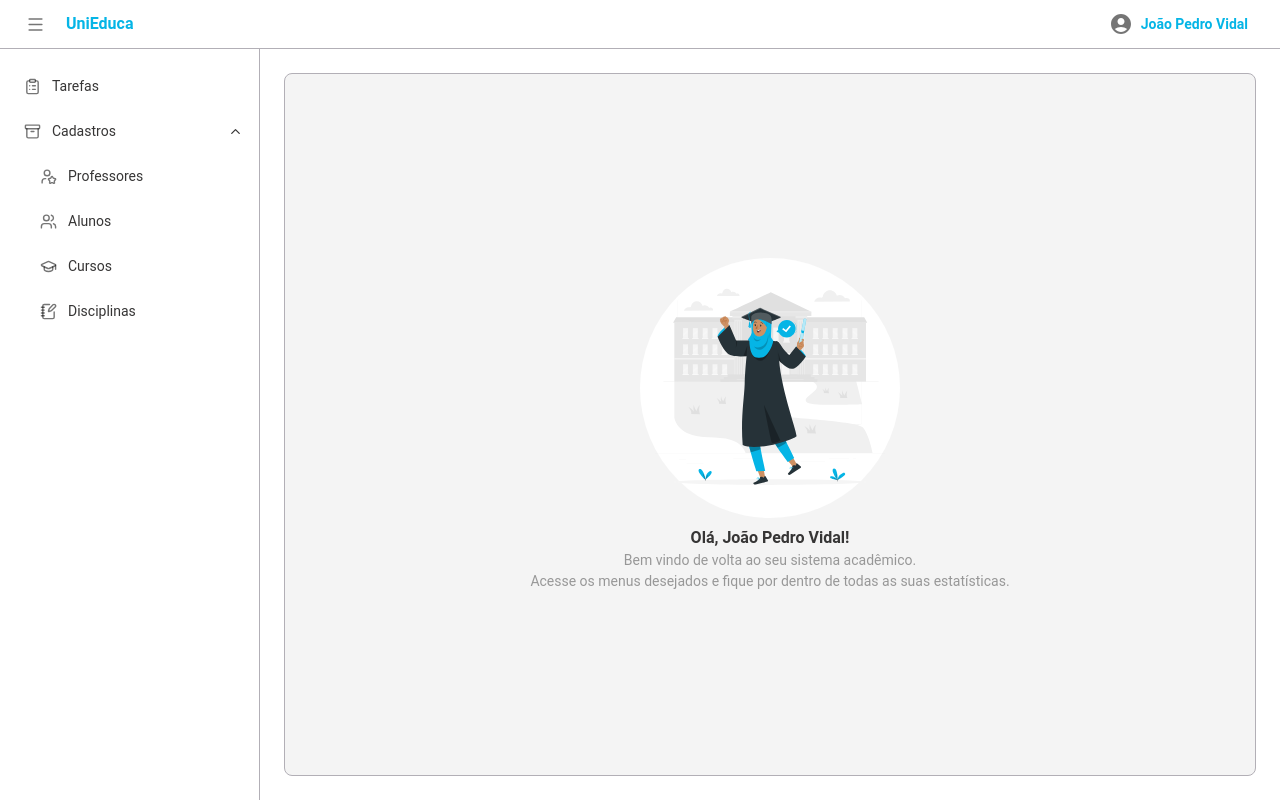
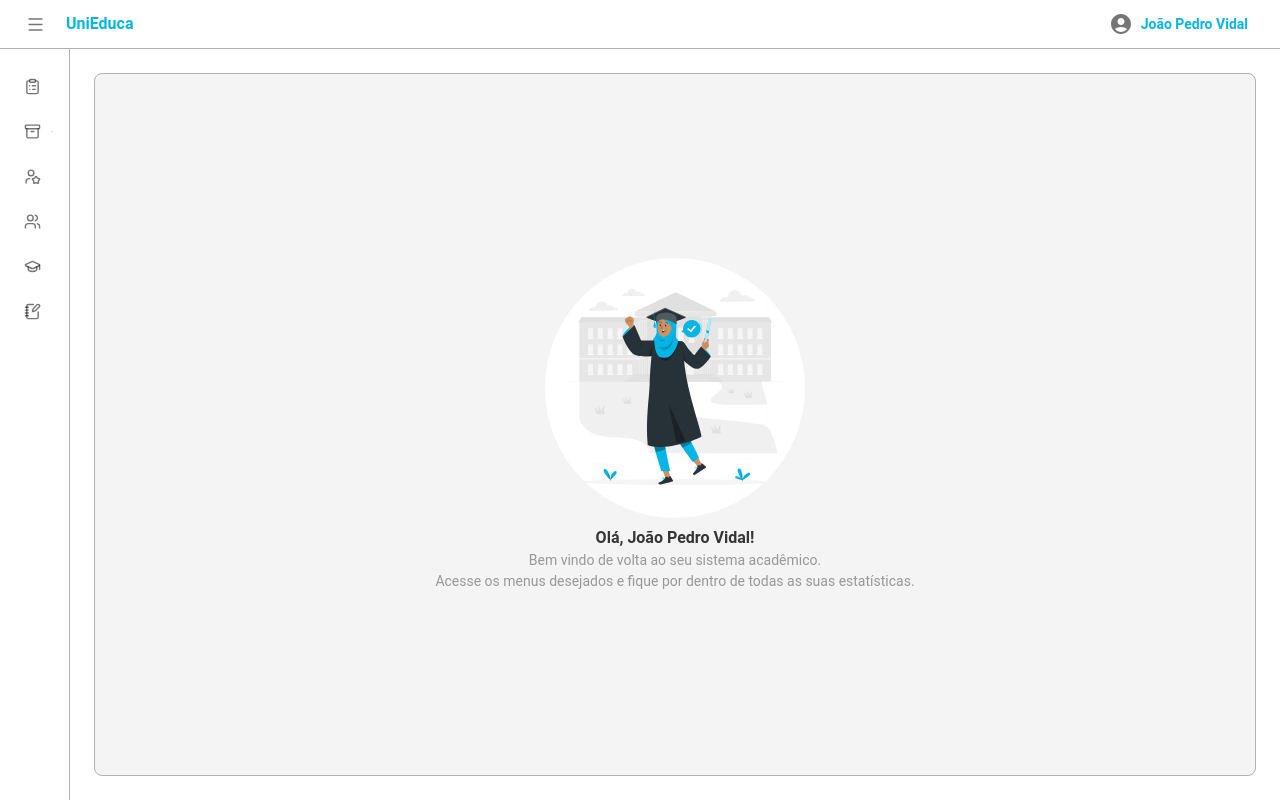
Before and after one commit to Projeto-Integrador-V-Unifagoc/projeto-integrador-v, a React (Vite) app in the folder frontend/: page / in a window 1280 px wide. Built offline with nearby package versions, Linux system fonts and the light colour scheme.

Commit message:
feat: adiciona movimento à Sidebar

```diff
--- a/frontend/src/Layout/Header/Header.tsx
+++ b/frontend/src/Layout/Header/Header.tsx
@@ -13,8 +13,11 @@ import {
 
 import { Menu } from "lucide-react";
 
+interface HeaderProps {
+    clicarMenu: () => void
+}
 
-export default function Header() {
+export default function Header({ clicarMenu }: HeaderProps) {
     const navegar = useNavigate()
 
     function navegarParaHome(){
@@ -40,6 +43,7 @@ export default function Header() {
                         edge='start'
                         aria-label="menu"
                         sx={{ mr: 2 }}
+                        onClick={clicarMenu}
                     >
                         <Menu size={19} />
                     </IconButton>
--- a/frontend/src/Layout/MainLayout/MainLayout.tsx
+++ b/frontend/src/Layout/MainLayout/MainLayout.tsx
@@ -4,17 +4,25 @@ import { Box, CssBaseline } from "@mui/material";
 
 import Sidebar from "../Sidebar/Sidebar";
 import Header from "../Header/Header";
+import { useState } from "react";
 
-const sidebarWidth = 260;
-const headerHeight = 49;
 
 export default function MainLayout() {
+  const [abirSidebar, setAbrirSidebar] = useState(false)
+
+  const sidebarWidth = abirSidebar ? 260 : 70;
+  const headerHeight = 49;
+
+
+  const clicarSidebar = () => {
+    setAbrirSidebar(!abirSidebar)
+    }
   return (
     <Box sx={{ display: "flex" }}>
       <CssBaseline />
 
-      <Header />
-      <Sidebar />
+      <Header clicarMenu={clicarSidebar}/>
+      <Sidebar abrirSidebar={abirSidebar}/>
 
       <Box
         component="main"
@@ -22,7 +30,9 @@ export default function MainLayout() {
           height: `calc(100vh - ${headerHeight}px)`,
           width: `calc(100vw - ${sidebarWidth}px)`,
           mt: `${headerHeight}px`,
+          ml: `${sidebarWidth}px`,
           p: 3,
+          transition: "all 0.3s ease",
         }}
       >
         <Outlet />
--- a/frontend/src/Layout/Sidebar/Sidebar.tsx
+++ b/frontend/src/Layout/Sidebar/Sidebar.tsx
@@ -21,8 +21,12 @@ import {
 
 import { theme } from "../../theme";
 
+interface SidebarProps {
+    abrirSidebar: boolean
+}
 
-export default function Sidebar() {
+
+export default function Sidebar({ abrirSidebar }: SidebarProps) {
     const [abrirMenu, setAbrirMenu] = useState(true)
 
     const clicarMenu = () => {
@@ -34,8 +38,10 @@ export default function Sidebar() {
             <Box
                 sx={(theme) => ({
                     borderRight: `1px solid ${theme.palette.grey[200]}`,
-                    width: '260px',
+                    width: abrirSidebar ? '260px' : '70px',
                     height: '100vh',
+                    transition: 'all 0.3s ease',
+                    overflow: 'hidden',
                 })}
                 paddingTop={7}
                 paddingLeft={1}
@@ -43,16 +49,27 @@ export default function Sidebar() {
             >
                 <List component='nav'>
 
-                    <ListItemButton href="/tarefas/lista">
+                    <ListItemButton
+                        href="/tarefas/lista"
+                        sx={{
+                            justifyContent: abrirSidebar ? 'initial' : 'center'
+                        }}
+                    >
                         <ListItemIcon
                             sx={{
-                                minWidth: 28
+                                minWidth: 0,
+                                mr: abrirSidebar ? 2 : 'auto',
+                                justifyContent: 'center'
                             }}
                         >
                             <ClipboardList size={17} />
                         </ListItemIcon>
                         <ListItemText
                             primary='Tarefas'
+                            sx={{
+                                opacity: abrirSidebar ? 1 : 0,
+                                transition: 'opacity 0.2s',
+                            }}
                             primaryTypographyProps={{
                                 fontSize: 14
                             }}
@@ -64,6 +81,7 @@ export default function Sidebar() {
                         onClick={clicarMenu}
                         sx={(theme) => ({
                             borderRadius: '3px',
+                            justifyContent: abrirSidebar ? 'initial' : 'center',
                             "&:focus": {
                                 border: `1px solid ${theme.palette.primary.main}`,
                                 backgroundColor: theme.palette.primary.light
@@ -72,7 +90,9 @@ export default function Sidebar() {
                     >
                         <ListItemIcon
                             sx={{
-                                minWidth: 28
+                                minWidth: 0,
+                                mr: abrirSidebar ? 2 : 'auto',
+                                justifyContent: 'center'
                             }}
                         >
                             <Archive size={17} />
@@ -80,6 +100,10 @@ export default function Sidebar() {
 
                         <ListItemText
                             primary='Cadastros'
+                            sx={{
+                                opacity: abrirSidebar ? 1 : 0,
+                                transition: 'opacity 0.2s',
+                            }}
                             primaryTypographyProps={{
                                 fontSize: 14
                             }}
@@ -91,65 +115,112 @@ export default function Sidebar() {
                     <Collapse in={abrirMenu} timeout='auto' unmountOnExit >
                         <List component='div' disablePadding >
 
-                            <ListItemButton sx={{ pl: 4 }} href="/professores/lista">
+                            <ListItemButton
+                                sx={{
+                                    pl: abrirSidebar ? 4 : 2,
+                                    justifyContent: abrirSidebar ? 'initial' : 'center',
+                                }}
+                                href="/professores/lista"
+                            >
                                 <ListItemIcon
                                     sx={{
-                                        minWidth: 28
+                                        minWidth: 0,
+                                        mr: abrirSidebar ? 2 : 'auto',
+                                        justifyContent: 'center'
                                     }}
                                 >
                                     <UserStar size={17} />
                                 </ListItemIcon>
                                 <ListItemText
                                     primary='Professores'
+                                    sx={{
+                                        opacity: abrirSidebar ? 1 : 0,
+                                        transition: 'opacity 0.2s',
+                                    }}
                                     primaryTypographyProps={{
                                         fontSize: 14,
                                     }}
                                 />
                             </ListItemButton>
 
-                            <ListItemButton href="/alunos/lista"
-                                sx={{ pl: 4 }} >
+                            <ListItemButton
+                                href="/alunos/lista"
+                                sx={{
+                                    pl: abrirSidebar ? 4 : 2,
+                                    justifyContent: abrirSidebar ? 'initial' : 'center',
+                                }}
+                            >
                                 <ListItemIcon
                                     sx={{
-                                        minWidth: 28
+                                        minWidth: 0,
+                                        mr: abrirSidebar ? 2 : 'auto',
+                                        justifyContent: 'center'
                                     }}
                                 >
                                     <Users size={17} />
                                 </ListItemIcon>
                                 <ListItemText
                                     primary='Alunos'
+                                    sx={{
+                                        opacity: abrirSidebar ? 1 : 0,
+                                        transition: 'opacity 0.2s',
+                                    }}
                                     primaryTypographyProps={{
                                         fontSize: 14
                                     }}
                                 />
                             </ListItemButton>
 
-                            <ListItemButton sx={{ pl: 4 }} href="/cursos/lista">
+                            <ListItemButton
+                                sx={{
+                                    pl: abrirSidebar ? 4 : 2,
+                                    justifyContent: abrirSidebar ? 'initial' : 'center',
+                                }}
+                                href="/cursos/lista"
+                            >
                                 <ListItemIcon
                                     sx={{
-                                        minWidth: 28
+                                        minWidth: 0,
+                                        mr: abrirSidebar ? 2 : 'auto',
+                                        justifyContent: 'center'
                                     }}
                                 >
                                     <GraduationCap size={17} />
                                 </ListItemIcon>
                                 <ListItemText
                                     primary='Cursos'
+                                    sx={{
+                                        opacity: abrirSidebar ? 1 : 0,
+                                        transition: 'opacity 0.2s',
+                                    }}
                                     primaryTypographyProps={{
                                         fontSize: 14
                                     }}
                                 />
                             </ListItemButton>
 
-                            <ListItemButton sx={{ pl: 4 }} href="/disciplinas/lista">
+                            <ListItemButton
+                                sx={{
+                                    pl: abrirSidebar ? 4 : 2,
+                                    justifyContent: abrirSidebar ? 'initial' : 'center',
+                                }}
+                                href="/disciplinas/lista"
+                            >
                                 <ListItemIcon
                                     sx={{
-                                        minWidth: 28
+                                        minWidth: 0,
+                                        mr: abrirSidebar ? 2 : 'auto',
+                                        justifyContent: 'center'
                                     }}
                                 >
                                     <NotebookPen size={17} />
                                 </ListItemIcon>
                                 <ListItemText
                                     primary='Disciplinas'
+                                    sx={{
+                                        opacity: abrirSidebar ? 1 : 0,
+                                        transition: 'opacity 0.2s',
+                                    }}
                                     primaryTypographyProps={{
                                         fontSize: 14
                                     }}
```
